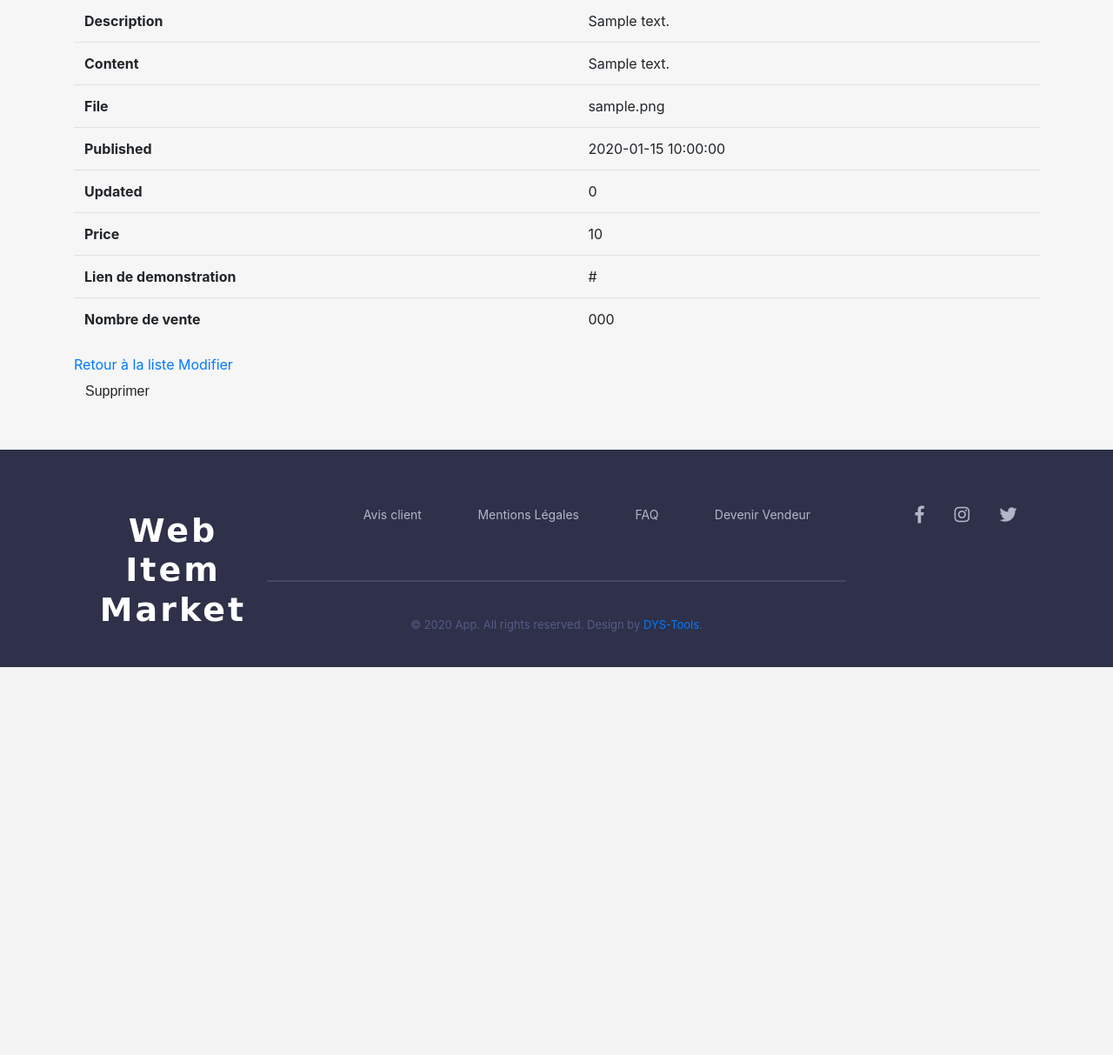
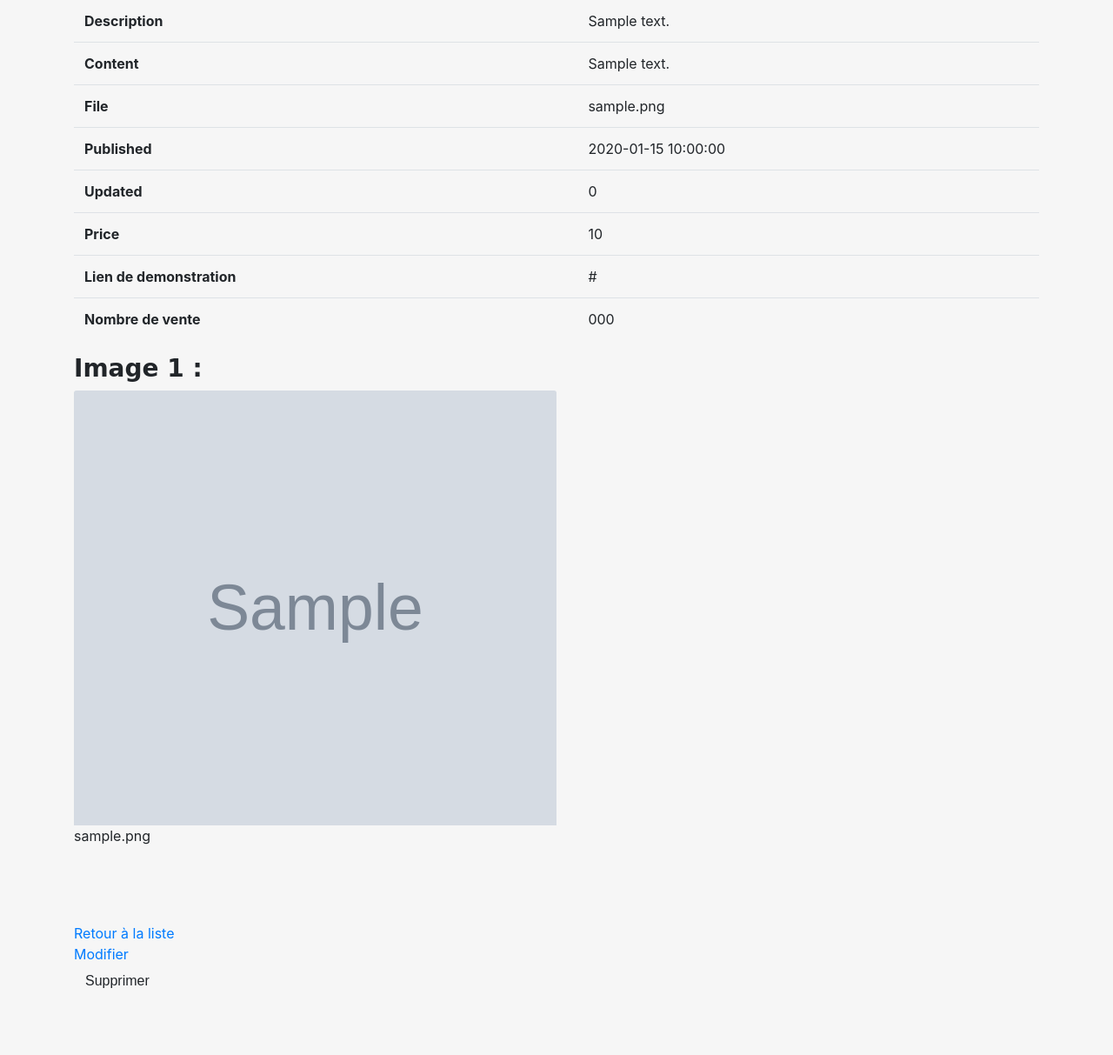
Before and after one commit to DYS-Tools/Sygma-Marketplace-Template, a Symfony app: template templates/product/show.html.twig in a window 1280 px wide. Shown: the part 138-1351 px from the top of the page at 87% size. Before the commit the page ends 905 px from the top, so only its background shows below. Run offline with Twig, Linux system fonts and the light colour scheme; the template is opened without the code that fills it: most values are stand-ins (such as "Sample title", 1, 10 or a date in 2020); grey boxes marked "Sample" are stand-in pictures; some libraries are stand-ins or nearby versions.

Commit message:
[Fixtures and Templates] edit ProductFixtures

```diff
--- a/src/DataFixtures/ProductFixtures.php
+++ b/src/DataFixtures/ProductFixtures.php
@@ -22,13 +22,13 @@ class ProductFixtures extends Fixture implements DependentFixtureInterface
         $product->setContent("Formulaire de contact, UX Design ..");
         $product->setFile("name_product.zip");
         $product->setPublished( new \DateTime() );
-        $product->setUpdated( new \DateTime() );
         $product->setDemoLink("https://demo.projet.com" );
         $product->setNumberSale(47 );
         $product->setPrice(50);
         $product->setUser($this->getReference('YADMIN'));
         $product->setCategory( $this->getReference('ONECATEGORY'));
         $product->setVerified(0);
+        $product->setImg1("firstImage.png");
         // add reference for media
         $this->addReference('PRODUCT',$product);
         $manager->persist($product);
@@ -40,13 +40,13 @@ class ProductFixtures extends Fixture implements DependentFixtureInterface
         $product1->setContent("Footer idéal.........");
         $product1->setFile("name_footer.zip");
         $product1->setPublished( new \DateTime() );
-        $product1->setUpdated( new \DateTime() );
         $product1->setDemoLink("https://demo.projet1.com" );
         $product1->setNumberSale(2 );
         $product1->setPrice(1);
         $product1->setUser($this->getReference('SADMIN'));
         $product1->setCategory( $this->getReference('TWOCATEGORY'));
         $product1->setVerified(0);
+        $product1->setImg1("secondImage.png");
         // add reference for media
         $this->addReference('PRODUCT1',$product1);
         $manager->persist($product1);
--- a/templates/product/index.html.twig
+++ b/templates/product/index.html.twig
@@ -86,7 +86,8 @@
                 <a href="{{ path('product_show', {'id': product.id}) }}" class="btn btn-primary">voir plus</a>
 
                 {% if product.img1 != NULL %}
-                    <img class="card-img-top" src="/img/{{ product.img1 }}" alt="Image miniature"></img>
+                    <img class="card-img-top" src="img/{{ product.img1 }}" alt="{{ product.name }}"
+                         style=" width: 50%; height: 500px;">
                 {% endif %}
             </div>
         </div>
--- a/templates/product/show.html.twig
+++ b/templates/product/show.html.twig
@@ -45,10 +45,25 @@
         </tbody>
     </table>
 
+    <h3> Image 1 : </h3>
+    {% if product.img1 != NULL %}
+        <img class="card-img-top" src="img/{{ product.img1 }}" alt="{{ product.name }}"
+             style=" width: 50%; height: 500px;">
+        <p><!-- Todo --> {{ product.img1 }}</p>
+    {% endif %}
+    </br>
+    </br>
+    </br>
+
+
+
     <a href="{{ path('product_index') }}">Retour à la liste</a>
+    <br/>
 
     <a href="{{ path('product_edit', {'id': product.id}) }}">Modifier</a>
+    <br/>
 
     {{ include('product/_delete_form.html.twig') }}
+    <br/>
 </div>
 {% endblock %}
```
Also changed, not shown: src/Migrations/Version20200608143159.php (added, +35 -0 lines), public/img/firstImage.png (added), public/img/secondImage.png (added), 1 other file.
